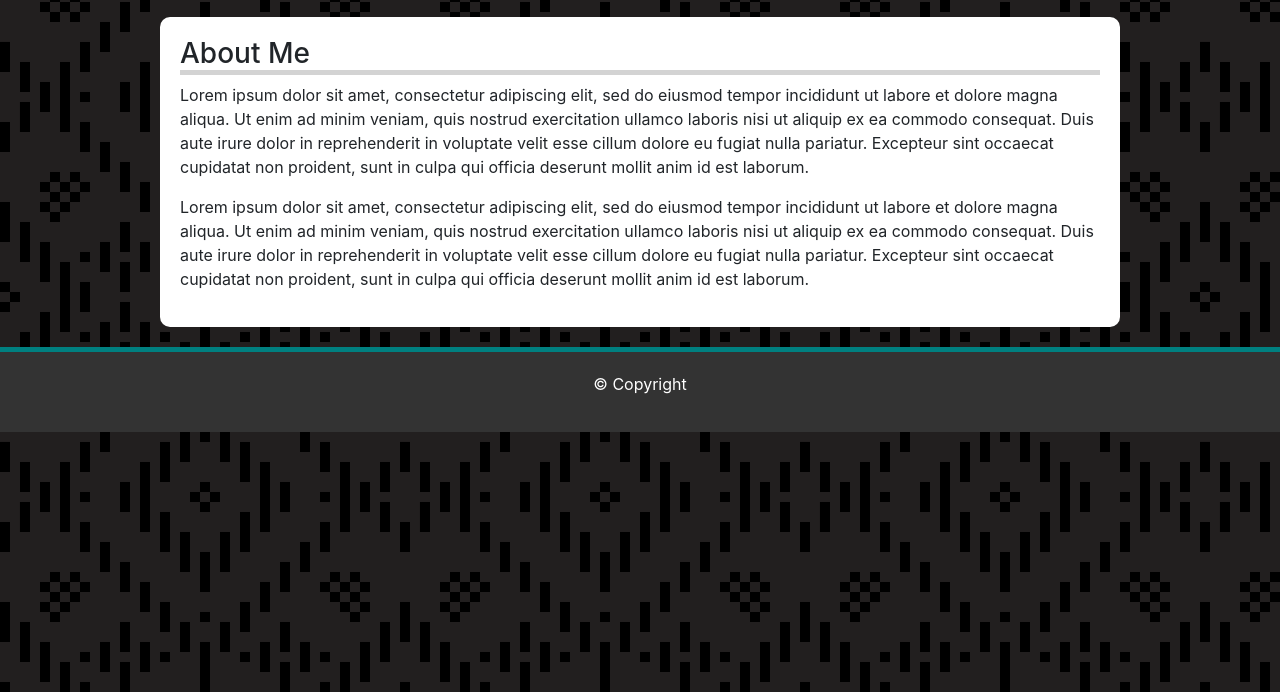
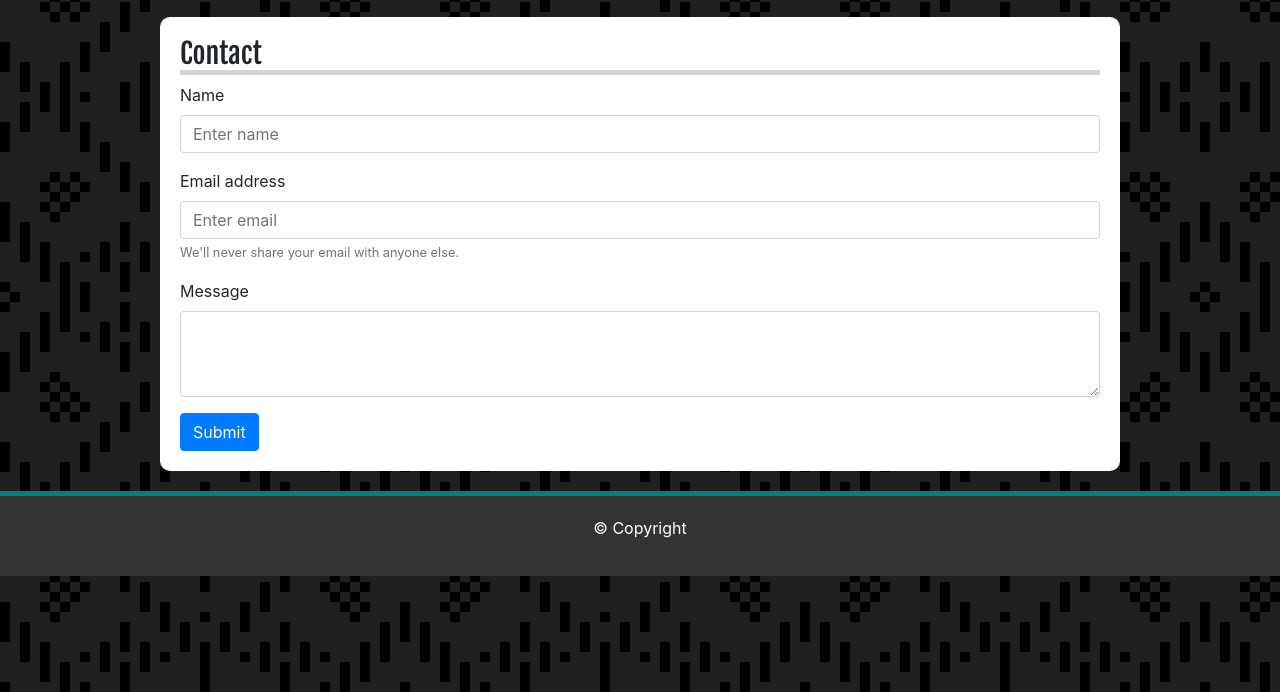
Before and after one commit to MissWibbon/bootstrap-portfolio, a plain HTML site: page contact.html in a window 1280 px wide. Shown: the part 108-800 px from the top of the page. Drawn offline with nearby package versions, Linux system fonts and the light colour scheme.

```diff
--- a/contact.html
+++ b/contact.html
@@ -29,10 +29,23 @@
         </div>
         </div>
         <section class="about-me" style="max-width: 960px; margin: 20px auto; background-color: white; padding: 20px; border-radius: 10px;">
-            <h3 style="border-bottom: solid 5px lightgrey; width: 100%;">About Me</h3>
-            <p>Lorem ipsum dolor sit amet, consectetur adipiscing elit, sed do eiusmod tempor incididunt ut labore et dolore magna aliqua. Ut enim ad minim veniam, quis nostrud exercitation ullamco laboris nisi ut aliquip ex ea commodo consequat. Duis aute irure dolor in reprehenderit in voluptate velit esse cillum dolore eu fugiat nulla pariatur. Excepteur sint occaecat cupidatat non proident, sunt in culpa qui officia deserunt mollit anim id est laborum.</p>
-            <p>Lorem ipsum dolor sit amet, consectetur adipiscing elit, sed do eiusmod tempor incididunt ut labore et dolore magna aliqua. Ut enim ad minim veniam, quis nostrud exercitation ullamco laboris nisi ut aliquip ex ea commodo consequat. Duis aute irure dolor in reprehenderit in voluptate velit esse cillum dolore eu fugiat nulla pariatur. Excepteur sint occaecat cupidatat non proident, sunt in culpa qui officia deserunt mollit anim id est laborum.</p>
-
+            <h3 style="border-bottom: solid 5px lightgrey; width: 100%;">Contact</h3>
+            <form>
+                <div class="form-group">
+                  <label for="name">Name</label>
+                  <input type="name" class="form-control" id="exampleInputEmail1" placeholder="Enter name">
+                </div>
+                <div class="form-group">
+                    <label for="exampleInputEmail1">Email address</label>
+                    <input type="email" class="form-control" id="exampleInputEmail1" aria-describedby="emailHelp" placeholder="Enter email">
+                    <small id="emailHelp" class="form-text text-muted">We'll never share your email with anyone else.</small>
+                  </div>
+                  <div class="form-group">
+                    <label for="exampleFormControlTextarea1">Message</label>
+                    <textarea class="form-control" id="exampleFormControlTextarea1" rows="3"></textarea>
+                  </div>
+                <button type="submit" class="btn btn-primary">Submit</button>
+              </form>
 
         </section>
         <div class="footer">
--- a/main.css
+++ b/main.css
@@ -9,6 +9,9 @@
 }
 .nav {
     background: white;
+}
+h3 {
+    font-family: 'Fjalla One', sans-serif;
 }
 li {
     display: inline-block;
```
Also changed, not shown: index.html (+1 -0 lines).
